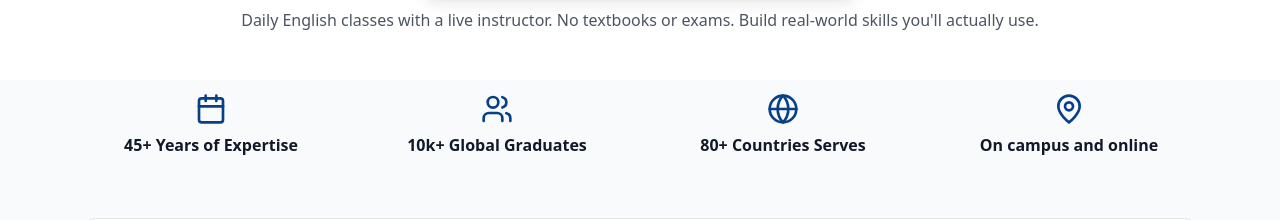
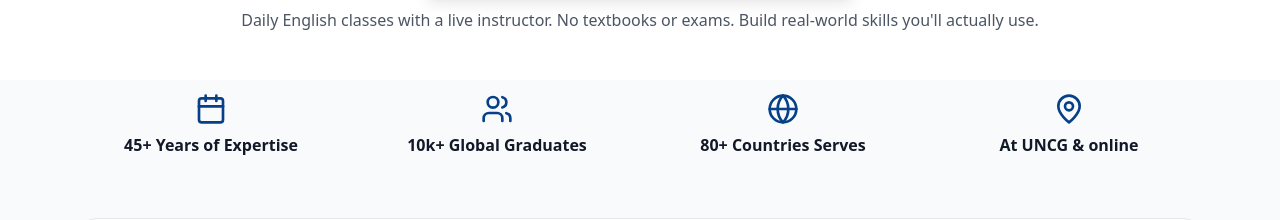
Before and after one commit to Qwixo/Qwixo-apply.INTERLINK.edu-12.3.2026, a React (Vite) app: page /greensboro in a window 1280 px wide. Shown: the part 800-1020 px from the top of the page. Built offline with nearby package versions, Linux system fonts and the light colour scheme.

Commit message:
Updated GreensboroPage.tsx

```diff
--- a/src/pages/GreensboroPage.tsx
+++ b/src/pages/GreensboroPage.tsx
@@ -203,7 +203,7 @@ function GreensboroPage() {
       <div className="flex flex-col items-center justify-center gap-2 min-h-[80px] md:min-h-[90px]">
         <MapPin className="w-8 h-8 text-[#064088]" />
         <p className="text-sm md:text-base font-semibold text-gray-900 leading-tight">
-          On campus and online
+          At UNCG & online
         </p>
       </div>
     </div>
```
